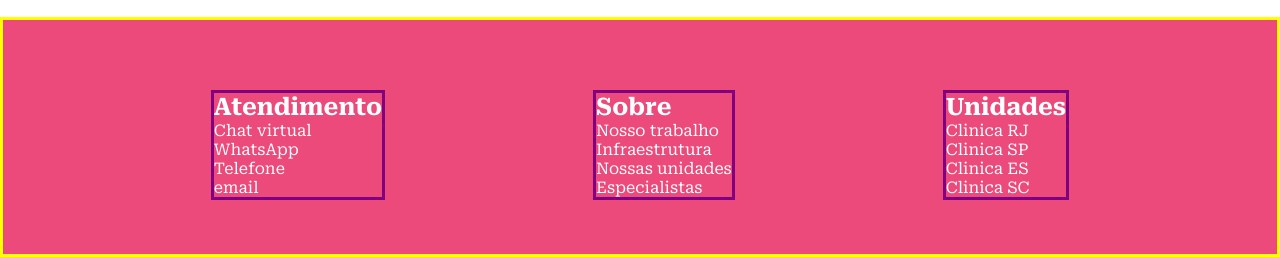
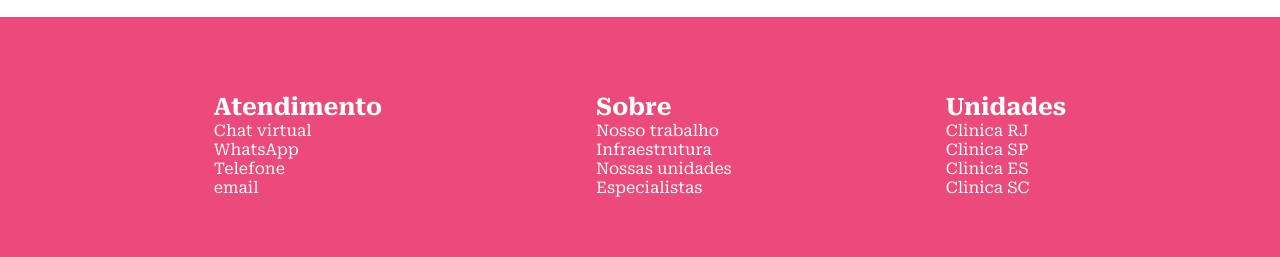
Before and after one commit to lolimamota/DesafioFinalMod1, a plain HTML site: page index.html in a window 1280 px wide. Shown: the part 3747-4004 px from the top of the page. Drawn offline with Linux system fonts and the light colour scheme.

Commit message:
border none

```diff
--- a/style.css
+++ b/style.css
@@ -297,7 +297,6 @@ li > img{
         width: 60%;
     }
     .finale{
-        border: solid yellow;
         background-color: #EB4A7B;
         height: 30vh;
         color: #fff;
@@ -314,7 +313,6 @@ li > img{
         display: none;
     }
     .divFinale{
-        border: solid purple;
         text-align: left;
         align-items: flex-start;
     }
```
